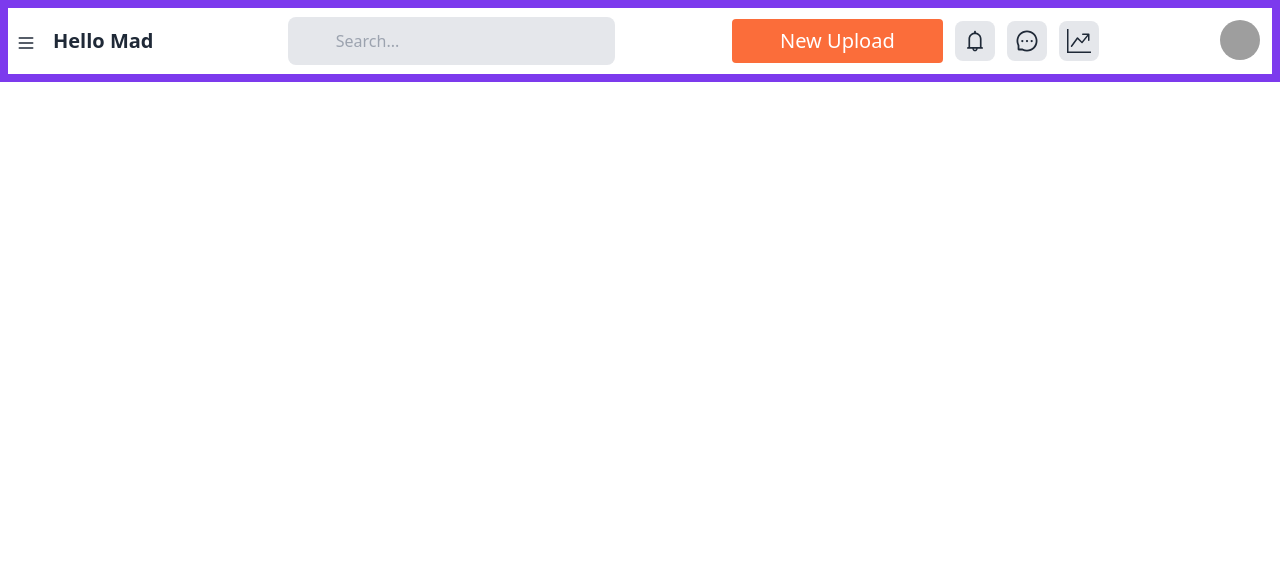
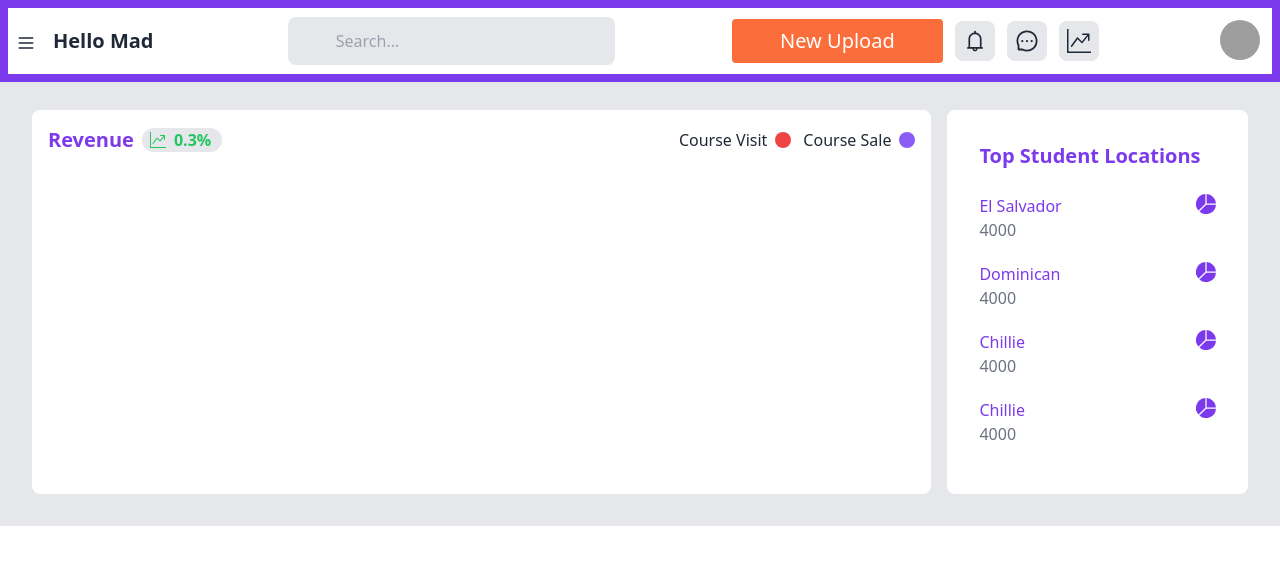
Before and after one commit to adarshswaminath/Etech-Teacher-Dashboard-template, a React (Vite) app: page / in a window 1280 px wide. Shown: the top 564 px of the page. Built offline with nearby package versions, Linux system fonts and the light colour scheme; grey boxes are pictures that could not be loaded.

Commit message:
hero section added & need to solve bug in graph section

```diff
--- a/package.json
+++ b/package.json
@@ -10,8 +10,10 @@
     "preview": "vite preview"
   },
   "dependencies": {
+    "chart.js": "^4.3.0",
     "daisyui": "^3.1.7",
     "react": "^18.2.0",
+    "react-chartjs-2": "^5.2.0",
     "react-dom": "^18.2.0",
     "react-icons": "^4.10.1"
   },
--- a/src/App.jsx
+++ b/src/App.jsx
@@ -5,16 +5,18 @@ import {BiHomeAlt,BiMessage} from "react-icons/bi"
 import {SlCalender} from "react-icons/sl"
 import {AiOutlinePlayCircle} from "react-icons/ai"
 import {BsGraphUpArrow} from "react-icons/bs"
+import Dashboard from "./Components/Dashboard/Dashboard";
 
 function App() {
   return (
-    <div>
+    <div className="bg-gray-200">
       {/* drawer starts */}
       <div className="drawer">
         <input id="my-drawer" type="checkbox" className="drawer-toggle" />
         <div className="drawer-content">
           {/* page components */}
           <Navbar/>
+          <Dashboard />
           {/* close of components */}
         </div>
         <div className="drawer-side">
--- /dev/null
+++ b/src/Components/Dashboard/Dashboard.jsx
@@ -0,0 +1,12 @@
+import React from 'react'
+import Hero from './Hero'
+
+function Dashboard() {
+  return (
+    <div>
+        <Hero/>
+    </div>
+  )
+}
+
+export default Dashboard
--- /dev/null
+++ b/src/Components/Dashboard/Graph.jsx
@@ -0,0 +1,24 @@
+import Chart from "chart.js/auto";
+import { Bar } from "react-chartjs-2";
+
+function Graph() {
+    const labels = ["January", "February", "March", "April", "May", "June"];
+    const data = {
+      labels: labels,
+      datasets: [
+        {
+          label: "My First dataset",
+          backgroundColor: "rgb(255, 99, 132)",
+          borderColor: "rgb(255, 99, 132)",
+          data: [10, 15, 5, 2, 20, 30, 45],
+        },
+      ],
+    };
+    return (
+      <div>
+        <Bar data={data} />
+      </div>
+    );
+}
+
+export default Graph
--- /dev/null
+++ b/src/Components/Dashboard/Hero.jsx
@@ -0,0 +1,70 @@
+import React from "react";
+import { BsPieChartFill ,BsGraphUpArrow} from "react-icons/bs";
+import Graph from "./Graph";
+
+
+
+const Counrty = ({ counrty }) => {
+  return (
+    <div>
+      <div className="flex justify-between mt-3">
+        <div>
+          <h3 className="text-violet-600">{counrty} </h3>
+          <span className="text-gray-500">4000</span>
+        </div>
+        <BsPieChartFill className="text-xl text-violet-600" />
+      </div>
+    </div>
+  );
+};
+
+function Hero() {
+  return (
+    <div className="p-2 md:p-4 lg:p-6 xl:p-8">
+      <div className="grid lg:flex md:flex gap-4 mt-[-4px]">
+        {/* first box */}
+        <div className="w-full lg:w-3/4 h-96 p-4 bg-white rounded-lg">
+            <div className="title flex justify-between">
+                <div className="flex items-center">
+                    <h3 className="text-violet-600 text-xl font-semibold">Revenue</h3>
+                    <div className="flex items-center bg-gray-200 rounded-full h-6 w-20 ml-2 font-semibold">
+                    <BsGraphUpArrow className="ml-2 text-green-500"/>
+                    <span className="ml-2 text-green-500">0.3%</span>
+                    </div>
+                </div>
+                {/* countries */}
+                <div className="flex gap-3">
+                    <div className="flex items-center">
+                        Course Visit
+                        <div className="h-4 w-4 ml-2 rounded-full bg-red-500 "></div>
+                    </div>
+                    <div className="flex items-center">
+                        Course Sale
+                        <div className="h-4 w-4 ml-2 rounded-full bg-violet-500 "></div>
+                    </div>
+
+                </div>
+            </div>
+            {/* box body */}
+            {/* <Graph/> */}
+        </div>
+
+        {/* second Box */}
+        <div className="w-full lg:w-1/4 h-96 p-8 bg-white rounded-lg">
+          <h2 className="text-xl font-semibold text-violet-600">
+            Top Student Locations
+          </h2>
+          {/* countries */}
+          <div className="grid gap-2 mt-3">
+            <Counrty counrty="El Salvador" />
+            <Counrty counrty="Dominican" />
+            <Counrty counrty="Chillie" />
+            <Counrty counrty="Chillie" />
+          </div>
+        </div>
+      </div>
+    </div>
+  );
+}
+
+export default Hero;
```
Also changed, not shown: 1 other file (tests, documents, lock files or other folders).
